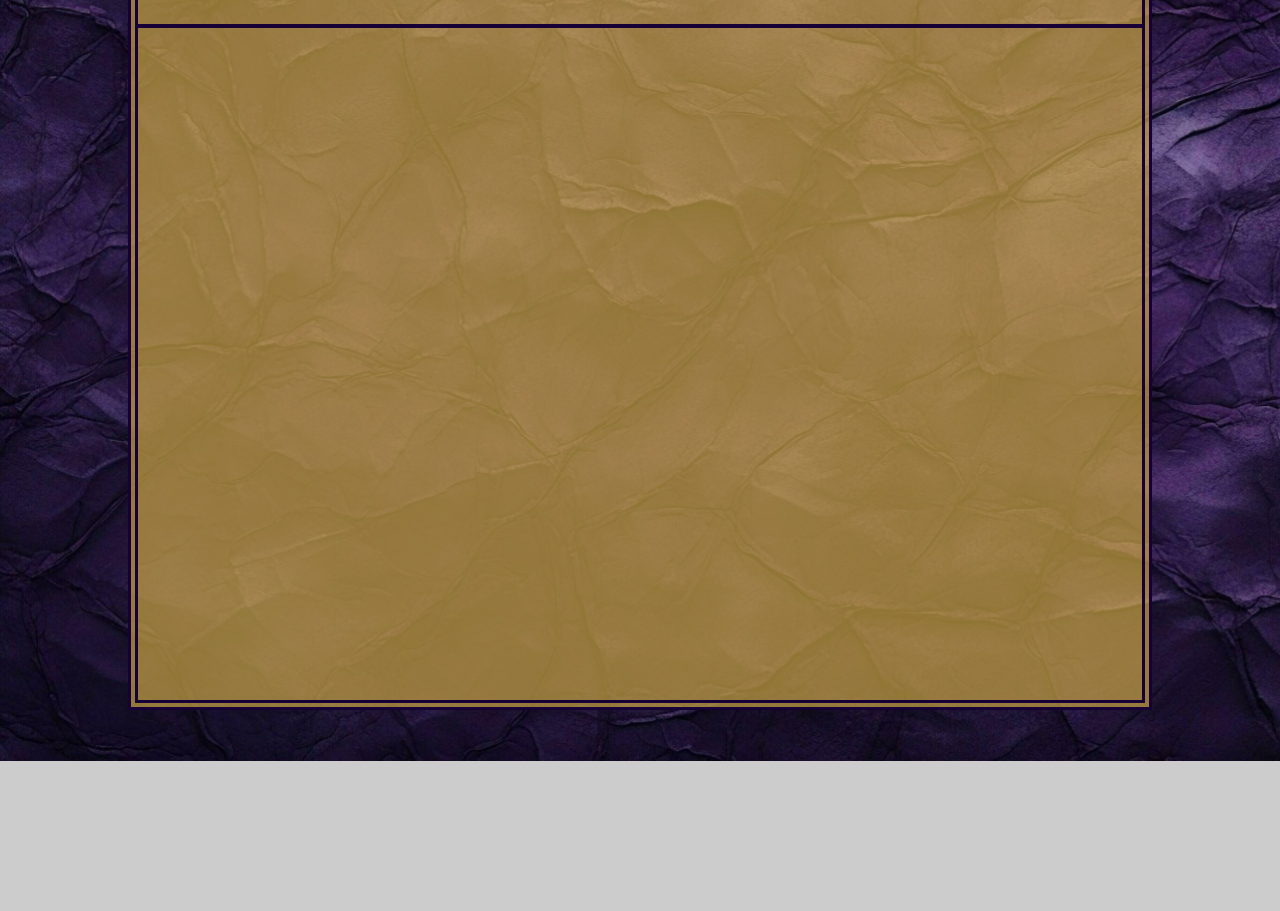
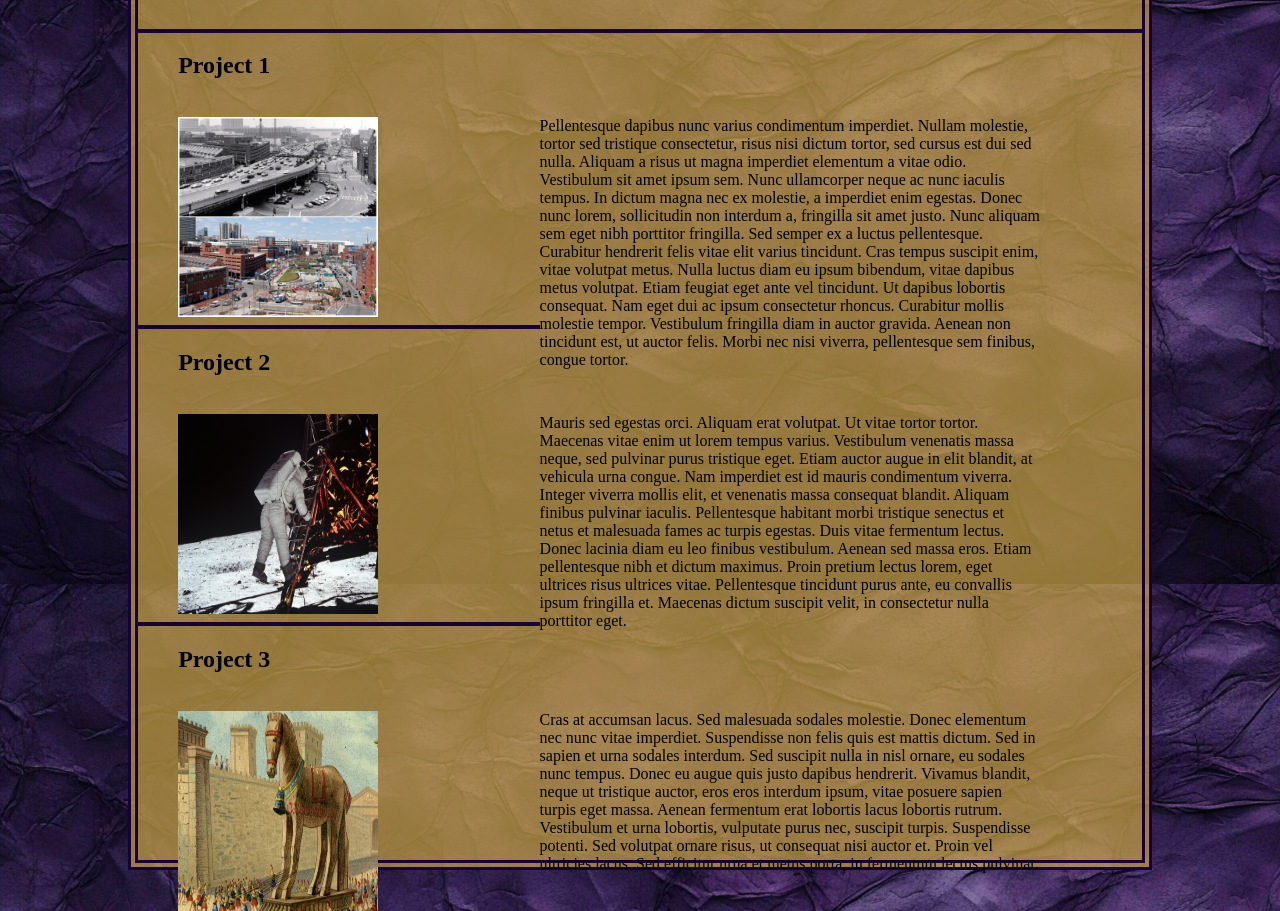
Before and after one commit to ScottM406/Block-9-Unit-1-Career-Simulation-Personal-Website-Pt-I, a plain HTML site: page portfolio.html in a window 1280 px wide. Shown: the part 216-1127 px from the top of the page. Before the commit the page ends 977 px from the top, so only its background shows below. Drawn offline with Linux system fonts and the light colour scheme.

Commit message:
added content to portfolio.html and formated. Also fixed typo in about.html.

```diff
--- a/portfolio.html
+++ b/portfolio.html
@@ -8,16 +8,66 @@
 
 <body>
 
-  <nav class="center-nav">
-    <a class="expanded" href="./index.html">Home</a>
-    <a class="expanded" href="./about.html">About Me</a>
-    <a class="expanded" href="portfolio.html">Portfolio</a>
-  </nav>
+  <header>
+
+    <nav class="center-nav">
+      <a class="expanded" href="./index.html">Home</a>
+      <a class="expanded" href="./about.html">About Me</a>
+      <a class="expanded" href="portfolio.html">Portfolio</a>
+    </nav>
+
+  </header>
 
   <h1 class="page-name">Scott's Past Projects</h1>
 
   <hr>
 
+  <h2 class="project-name"> Project 1</h2>
+
+  <br>
+
+  <img class="project-photo" src="./project1.jpg" alt="The big dig project in Boston"/>
+
+  <section class="project-description">
+
+  Pellentesque dapibus nunc varius condimentum imperdiet. Nullam molestie, tortor sed tristique consectetur, risus nisi dictum tortor, sed cursus est dui sed nulla. Aliquam a risus ut magna imperdiet elementum a vitae odio. Vestibulum sit amet ipsum sem. Nunc ullamcorper neque ac nunc iaculis tempus. In dictum magna nec ex molestie, a imperdiet enim egestas. Donec nunc lorem, sollicitudin non interdum a, fringilla sit amet justo. Nunc aliquam sem eget nibh porttitor fringilla.
+
+  Sed semper ex a luctus pellentesque. Curabitur hendrerit felis vitae elit varius tincidunt. Cras tempus suscipit enim, vitae volutpat metus. Nulla luctus diam eu ipsum bibendum, vitae dapibus metus volutpat. Etiam feugiat eget ante vel tincidunt. Ut dapibus lobortis consequat. Nam eget dui ac ipsum consectetur rhoncus. Curabitur mollis molestie tempor. Vestibulum fringilla diam in auctor gravida. Aenean non tincidunt est, ut auctor felis. Morbi nec nisi viverra, pellentesque sem finibus, congue tortor.
+
+  </section>
+
+  <hr>
+
+  <h2 class="project-name"> Project 2</h2>
+
+  <br>
+
+  <img class="project-photo" src="./project2.jpeg" alt="The moon landing"/>
+
+  <section class= "project-description">
+
+  Mauris sed egestas orci. Aliquam erat volutpat. Ut vitae tortor tortor. Maecenas vitae enim ut lorem tempus varius. Vestibulum venenatis massa neque, sed pulvinar purus tristique eget. Etiam auctor augue in elit blandit, at vehicula urna congue. Nam imperdiet est id mauris condimentum viverra.
+
+  Integer viverra mollis elit, et venenatis massa consequat blandit. Aliquam finibus pulvinar iaculis. Pellentesque habitant morbi tristique senectus et netus et malesuada fames ac turpis egestas. Duis vitae fermentum lectus. Donec lacinia diam eu leo finibus vestibulum. Aenean sed massa eros. Etiam pellentesque nibh et dictum maximus. Proin pretium lectus lorem, eget ultrices risus ultrices vitae. Pellentesque tincidunt purus ante, eu convallis ipsum fringilla et. Maecenas dictum suscipit velit, in consectetur nulla porttitor eget.
+
+  </section>
+
+  <hr>
+
+  <h2 class="project-name"> Project 3</h2>
+
+  <br>
+
+  <img class="project-photo" src="./project3.jpg" alt="The siege of Troy"/>
+
+  <section class="project-description">
+
+    Cras at accumsan lacus. Sed malesuada sodales molestie. Donec elementum nec nunc vitae imperdiet. Suspendisse non felis quis est mattis dictum. Sed in sapien et urna sodales interdum. Sed suscipit nulla in nisl ornare, eu sodales nunc tempus.
+
+    Donec eu augue quis justo dapibus hendrerit. Vivamus blandit, neque ut tristique auctor, eros eros interdum ipsum, vitae posuere sapien turpis eget massa. Aenean fermentum erat lobortis lacus lobortis rutrum. Vestibulum et urna lobortis, vulputate purus nec, suscipit turpis. Suspendisse potenti. Sed volutpat ornare risus, ut consequat nisi auctor et. Proin vel ultricies lacus. Sed efficitur urna et metus porta, in fermentum lectus pulvinar.
+
+  </section>
+
 </body>
 
 </html>
--- a/style.css
+++ b/style.css
@@ -2,6 +2,7 @@ html {
   background-image: url(./bg3.jpg);
   background-color: #cccccc;
   background-size: cover;
+  height: 100%;
 }
 
 body {
@@ -9,7 +10,7 @@ body {
   margin-left: 10%;
   margin-right: 10%;
   margin-bottom: 4%;
-  min-height:110%;
+  height: 130%;
   background-color: rgba(202, 165, 70, 0.705);
   border: 1;
   border-width: 10px;
@@ -82,6 +83,25 @@ Nav {
   margin-left: 12%;
 
 }
+
+.project-name {
+  margin-left: 4%;
+
+}
+
+.project-photo {
+  height: 200;
+  width: 200;
+  margin-left: 4%;
+
+}
+
+.project-description {
+  float: right;
+  width: 50%;
+  margin-right:10%;
+}
+
 #home-bio {
   font-size: 36;
   width: 40%;
```
Also changed, not shown: about.html (+1 -1 lines), project1.jpg (added), project2.jpeg (added), project3.jpg (added).
